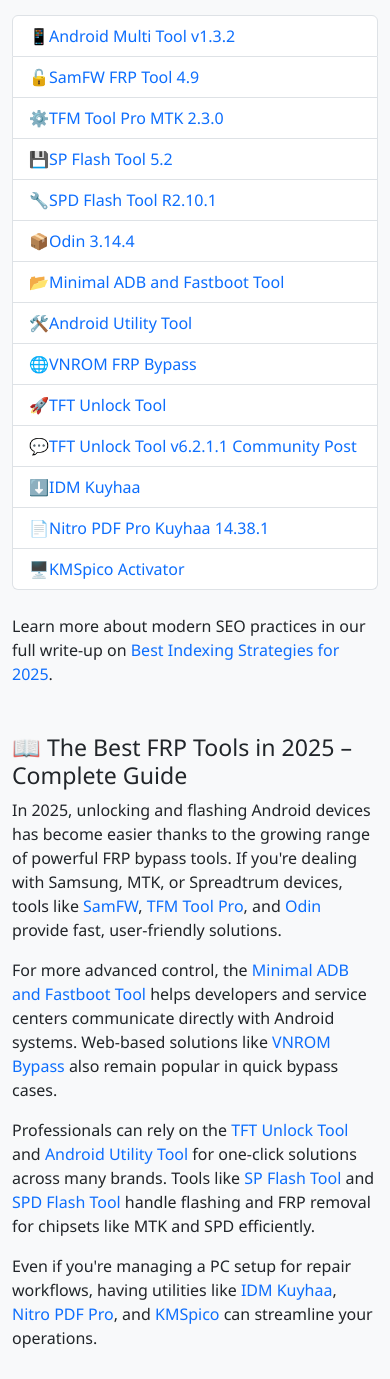
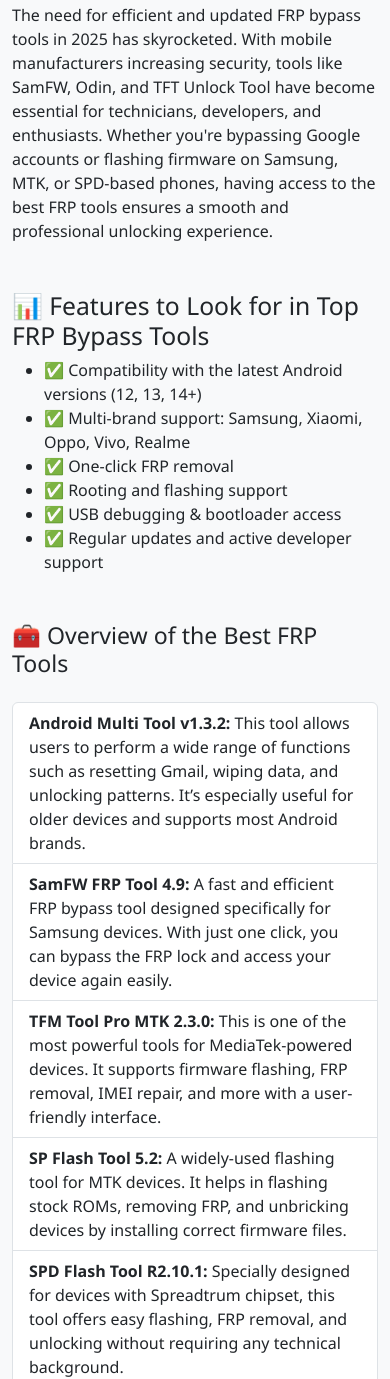
Before and after one commit to firangi4/bestfrptools.github.io, a plain HTML site: page index.html in a window 390 px wide. Shown: the part 621-2000 px from the top of the page. Drawn offline with nearby package versions, Linux system fonts and the light colour scheme.

Commit message:
Update index.html

```diff
--- a/index.html
+++ b/index.html
@@ -4,7 +4,7 @@
   <meta charset="UTF-8">
   <meta name="viewport" content="width=device-width, initial-scale=1.0">
   <meta name="description" content="Explore the best FRP tools in 2025 for Android unlocking, bypassing FRP, and flashing. Download top tools like SamFW, TFM Tool Pro MTK, and Odin 3.14.4 from trusted sources.">
-  <meta name="keywords" content="best FRP tools, FRP bypass 2025, Android unlock tools, SamFW FRP Tool, TFM Tool Pro MTK, Odin tool">
+  <meta name="keywords" content="best FRP tools, FRP bypass 2025, Android unlock tools, SamFW FRP Tool, TFM Tool Pro MTK, Odin tool, Android FRP 2025, bypass Samsung FRP, TFT Unlock Tool download, VNROM bypass, flash MTK devices">
   <meta name="author" content="YourBrandName">
   <meta name="google-site-verification" content="kPSvDLYpd_FjlXVyoPvstbn_Nbem4jxGCDAfdGJ5Rpk" />
   <title>Best FRP Tools in 2025 - Free Download for Android Unlock</title>
@@ -46,50 +46,95 @@
     <p>Discover powerful and updated <strong>FRP bypass tools</strong> in 2025. We bring you the most reliable and tested solutions to unlock Android devices, remove FRP locks, and flash firmware with ease.</p>
   </section>
 
+  <!-- New SEO Content Section -->
+  <section class="container my-5">
+    <h2>🔍 Why You Need the Best FRP Tools in 2025</h2>
+    <p>The need for efficient and updated FRP bypass tools in 2025 has skyrocketed. With mobile manufacturers increasing security, tools like SamFW, Odin, and TFT Unlock Tool have become essential for technicians, developers, and enthusiasts. Whether you're bypassing Google accounts or flashing firmware on Samsung, MTK, or SPD-based phones, having access to the best FRP tools ensures a smooth and professional unlocking experience.</p>
+  </section>
+
+  <section class="container">
+    <h2>📊 Features to Look for in Top FRP Bypass Tools</h2>
+    <ul>
+      <li>✅ Compatibility with the latest Android versions (12, 13, 14+)</li>
+      <li>✅ Multi-brand support: Samsung, Xiaomi, Oppo, Vivo, Realme</li>
+      <li>✅ One-click FRP removal</li>
+      <li>✅ Rooting and flashing support</li>
+      <li>✅ USB debugging & bootloader access</li>
+      <li>✅ Regular updates and active developer support</li>
+    </ul>
+  </section>
+
   <!-- Overview Section -->
   <section class="container my-5">
     <h3 class="mb-4">🧰 Overview of the Best FRP Tools</h3>
-    <ul class="list-group">
-      <li class="list-group-item"><span class="emoji-link">📱</span><a href="https://github.com/android-multi-tool-v1-3-2-donlod" target="_blank">Android Multi Tool v1.3.2</a></li>
-      <li class="list-group-item"><span class="emoji-link">🔓</span><a href="https://github.com/samfw-frp-tool-4-9-dowlod" target="_blank">SamFW FRP Tool 4.9</a></li>
-      <li class="list-group-item"><span class="emoji-link">⚙️</span><a href="https://github.com/tfm-tool-pro-mtk-2-3-0" target="_blank">TFM Tool Pro MTK 2.3.0</a></li>
-      <li class="list-group-item"><span class="emoji-link">💾</span><a href="https://github.com/sp-flash-tool-5-2" target="_blank">SP Flash Tool 5.2</a></li>
-      <li class="list-group-item"><span class="emoji-link">🔧</span><a href="https://github.com/SPD-Flash-Tool-R2-10-1-donload" target="_blank">SPD Flash Tool R2.10.1</a></li>
-      <li class="list-group-item"><span class="emoji-link">📦</span><a href="https://github.com/odin-3-14-4-tool" target="_blank">Odin 3.14.4</a></li>
-      <li class="list-group-item"><span class="emoji-link">📂</span><a href="https://github.com/minimal-adb-fastboot-tool-donload" target="_blank">Minimal ADB and Fastboot Tool</a></li>
-      <li class="list-group-item"><span class="emoji-link">🛠️</span><a href="https://github.com/android-utility-tool-dowlod" target="_blank">Android Utility Tool</a></li>
-      <li class="list-group-item"><span class="emoji-link">🌐</span><a href="https://github.com/vnrom-bypass-frp" target="_blank">VNROM FRP Bypass</a></li>
-      <li class="list-group-item"><span class="emoji-link">🚀</span><a href="https://github.com/tft-unlock-tool-donlod" target="_blank">TFT Unlock Tool</a></li>
-      <li class="list-group-item"><span class="emoji-link">💬</span><a href="https://community.brave.com/t/tft-unlock-tool-v6-2-1-1-setup-latest-2025-free-download/616911" target="_blank">TFT Unlock Tool v6.2.1.1 Community Post</a></li>
-      <li class="list-group-item"><span class="emoji-link">⬇️</span><a href="https://github.com/idm-kuyhaa-dowlod" target="_blank">IDM Kuyhaa</a></li>
-      <li class="list-group-item"><span class="emoji-link">📄</span><a href="https://github.com/nitro-pdf-pro-kuyhaa-14-38-1" target="_blank">Nitro PDF Pro Kuyhaa 14.38.1</a></li>
-      <li class="list-group-item"><span class="emoji-link">🖥️</span><a href="https://github.com/kmspico-activator-donload" target="_blank">KMSpico Activator</a></li>
-    </ul>
+    <div class="list-group">
+      <a href="https://github.com/android-multi-tool-v1-3-2-donlod" class="list-group-item list-group-item-action" target="_blank"><strong>Android Multi Tool v1.3.2:</strong> This tool allows users to perform a wide range of functions such as resetting Gmail, wiping data, and unlocking patterns. It’s especially useful for older devices and supports most Android brands.</a>
+      <a href="https://github.com/samfw-frp-tool-4-9-dowlod" class="list-group-item list-group-item-action" target="_blank"><strong>SamFW FRP Tool 4.9:</strong> A fast and efficient FRP bypass tool designed specifically for Samsung devices. With just one click, you can bypass the FRP lock and access your device again easily.</a>
+      <a href="https://github.com/tfm-tool-pro-mtk-2-3-0" class="list-group-item list-group-item-action" target="_blank"><strong>TFM Tool Pro MTK 2.3.0:</strong> This is one of the most powerful tools for MediaTek-powered devices. It supports firmware flashing, FRP removal, IMEI repair, and more with a user-friendly interface.</a>
+      <a href="https://github.com/sp-flash-tool-5-2" class="list-group-item list-group-item-action" target="_blank"><strong>SP Flash Tool 5.2:</strong> A widely-used flashing tool for MTK devices. It helps in flashing stock ROMs, removing FRP, and unbricking devices by installing correct firmware files.</a>
+      <a href="https://github.com/SPD-Flash-Tool-R2-10-1-donload" class="list-group-item list-group-item-action" target="_blank"><strong>SPD Flash Tool R2.10.1:</strong> Specially designed for devices with Spreadtrum chipset, this tool offers easy flashing, FRP removal, and unlocking without requiring any technical background.</a>
+      <a href="https://github.com/odin-3-14-4-tool" class="list-group-item list-group-item-action" target="_blank"><strong>Odin 3.14.4:</strong> Samsung's official flashing tool, ideal for installing firmware, recovery files, and more. Widely used by developers and technicians for device recovery and unbricking.</a>
+      <a href="https://github.com/minimal-adb-fastboot-tool-donload" class="list-group-item list-group-item-action" target="_blank"><strong>Minimal ADB and Fastboot Tool:</strong> Provides ADB and Fastboot support for various commands to unlock bootloaders, flash images, and troubleshoot Android devices from the command line.</a>
+      <a href="https://github.com/android-utility-tool-dowlod" class="list-group-item list-group-item-action" target="_blank"><strong>Android Utility Tool:</strong> A versatile toolkit for Android devices allowing you to perform various tasks like FRP bypass, rooting, flashing, and factory reset in just a few steps.</a>
+      <a href="https://github.com/vnrom-bypass-frp" class="list-group-item list-group-item-action" target="_blank"><strong>VNROM FRP Bypass:</strong> A lightweight APK-based solution that helps users bypass FRP lock directly from the phone. Ideal for beginners and doesn’t require a computer.</a>
+      <a href="https://github.com/tft-unlock-tool-donlod" class="list-group-item list-group-item-action" target="_blank"><strong>TFT Unlock Tool:</strong> A comprehensive all-in-one unlocking suite that supports numerous Android devices and chipsets. Frequently updated with new models and features.</a>
+      <a href="https://community.brave.com/t/tft-unlock-tool-v6-2-1-1-setup-latest-2025-free-download/616911" class="list-group-item list-group-item-action" target="_blank"><strong>TFT Unlock Tool v6.2.1.1 Post:</strong> Get insights, changelogs, and community reviews about the latest TFT version including new features and supported models.</a>
+      <a href="https://github.com/idm-kuyhaa-dowlod" class="list-group-item list-group-item-action" target="_blank"><strong>IDM Kuyhaa:</strong> Internet Download Manager full version available from Kuyhaa. Ideal for downloading tools, large firmware files, and ISO images at top speed.</a>
+      <a href="https://github.com/nitro-pdf-pro-kuyhaa-14-38-1" class="list-group-item list-group-item-action" target="_blank"><strong>Nitro PDF Pro Kuyhaa 14.38.1:</strong> A powerful PDF editor for Windows. Supports OCR, editing, converting, and combining PDF documents for office or personal use.</a>
+      <a href="https://github.com/kmspico-activator-donload" class="list-group-item list-group-item-action" target="_blank"><strong>KMSpico Activator:</strong> Popular tool for activating Windows and Office products offline. Frequently used to bypass activation errors and license issues.</a>
+    </div>
     <p class="mt-4">
       Learn more about modern SEO practices in our full write-up on <a href="https://medium.com/@Bestbacklinkmethods2025/2025-best-indexing-strategies-for-seo-d42ed325f655" target="_blank">Best Indexing Strategies for 2025</a>.
     </p>
   </section>
 
-  <!-- SEO-Optimized Article -->
+  <!-- FAQ Section -->
   <section class="container my-5">
-    <h3>📖 The Best FRP Tools in 2025 – Complete Guide</h3>
-    <p>
-      In 2025, unlocking and flashing Android devices has become easier thanks to the growing range of powerful FRP bypass tools. If you're dealing with Samsung, MTK, or Spreadtrum devices, tools like <a href="https://github.com/samfw-frp-tool-4-9-dowlod" target="_blank">SamFW</a>, <a href="https://github.com/tfm-tool-pro-mtk-2-3-0" target="_blank">TFM Tool Pro</a>, and <a href="https://github.com/odin-3-14-4-tool" target="_blank">Odin</a> provide fast, user-friendly solutions.
-    </p>
-    <p>
-      For more advanced control, the <a href="https://github.com/minimal-adb-fastboot-tool-donload" target="_blank">Minimal ADB and Fastboot Tool</a> helps developers and service centers communicate directly with Android systems. Web-based solutions like <a href="https://github.com/vnrom-bypass-frp" target="_blank">VNROM Bypass</a> also remain popular in quick bypass cases.
-    </p>
-    <p>
-      Professionals can rely on the <a href="https://github.com/tft-unlock-tool-donlod" target="_blank">TFT Unlock Tool</a> and <a href="https://github.com/android-utility-tool-dowlod" target="_blank">Android Utility Tool</a> for one-click solutions across many brands. Tools like <a href="https://github.com/sp-flash-tool-5-2" target="_blank">SP Flash Tool</a> and <a href="https://github.com/SPD-Flash-Tool-R2-10-1-donload" target="_blank">SPD Flash Tool</a> handle flashing and FRP removal for chipsets like MTK and SPD efficiently.
-    </p>
-    <p>
-      Even if you're managing a PC setup for repair workflows, having utilities like <a href="https://github.com/idm-kuyhaa-dowlod" target="_blank">IDM Kuyhaa</a>, <a href="https://github.com/nitro-pdf-pro-kuyhaa-14-38-1" target="_blank">Nitro PDF Pro</a>, and <a href="https://github.com/kmspico-activator-donload" target="_blank">KMSpico</a> can streamline your operations.
-    </p>
+    <h2>🛡️ Frequently Asked Questions (FAQs)</h2>
+    <div class="accordion" id="faqAccordion">
+      <div class="accordion-item">
+        <h2 class="accordion-header" id="headingOne">
+          <button class="accordion-button" type="button" data-bs-toggle="collapse" data-bs-target="#collapseOne" aria-expanded="true" aria-controls="collapseOne">
+            What is FRP and why is it important?
+          </button>
+        </h2>
+        <div id="collapseOne" class="accordion-collapse collapse show" aria-labelledby="headingOne" data-bs-parent="#faqAccordion">
+          <div class="accordion-body">
+            FRP (Factory Reset Protection) is a security feature on Android devices that prevents unauthorized access after a factory reset. It’s essential for protecting user data.
+          </div>
+        </div>
+      </div>
+      <div class="accordion-item">
+        <h2 class="accordion-header" id="headingTwo">
+          <button class="accordion-button collapsed" type="button" data-bs-toggle="collapse" data-bs-target="#collapseTwo" aria-expanded="false" aria-controls="collapseTwo">
+            Is it legal to use FRP bypass tools?
+          </button>
+        </h2>
+        <div id="collapseTwo" class="accordion-collapse collapse" aria-labelledby="headingTwo" data-bs-parent="#faqAccordion">
+          <div class="accordion-body">
+            Yes, using FRP tools is legal as long as you are the device owner or have proper authorization. Bypassing FRP on stolen or unauthorized devices is illegal.
+          </div>
+        </div>
+      </div>
+      <div class="accordion-item">
+        <h2 class="accordion-header" id="headingThree">
+          <button class="accordion-button collapsed" type="button" data-bs-toggle="collapse" data-bs-target="#collapseThree" aria-expanded="false" aria-controls="collapseThree">
+            Which FRP tool works best for Samsung devices?
+          </button>
+        </h2>
+        <div id="collapseThree" class="accordion-collapse collapse" aria-labelledby="headingThree" data-bs-parent="#faqAccordion">
+          <div class="accordion-body">
+            SamFW FRP Tool and Odin 3.14.4 are excellent choices for Samsung FRP bypass and firmware flashing.
+          </div>
+        </div>
+      </div>
+    </div>
   </section>
 
   <!-- Footer -->
   <footer class="text-center py-4 bg-light">
     <p>&copy; 2025 YourBrandName. All rights reserved. | Built with Bootstrap</p>
   </footer>
+  <script src="https://cdn.jsdelivr.net/npm/bootstrap@5.3.0/dist/js/bootstrap.bundle.min.js"></script>
 </body>
 </html>
```
